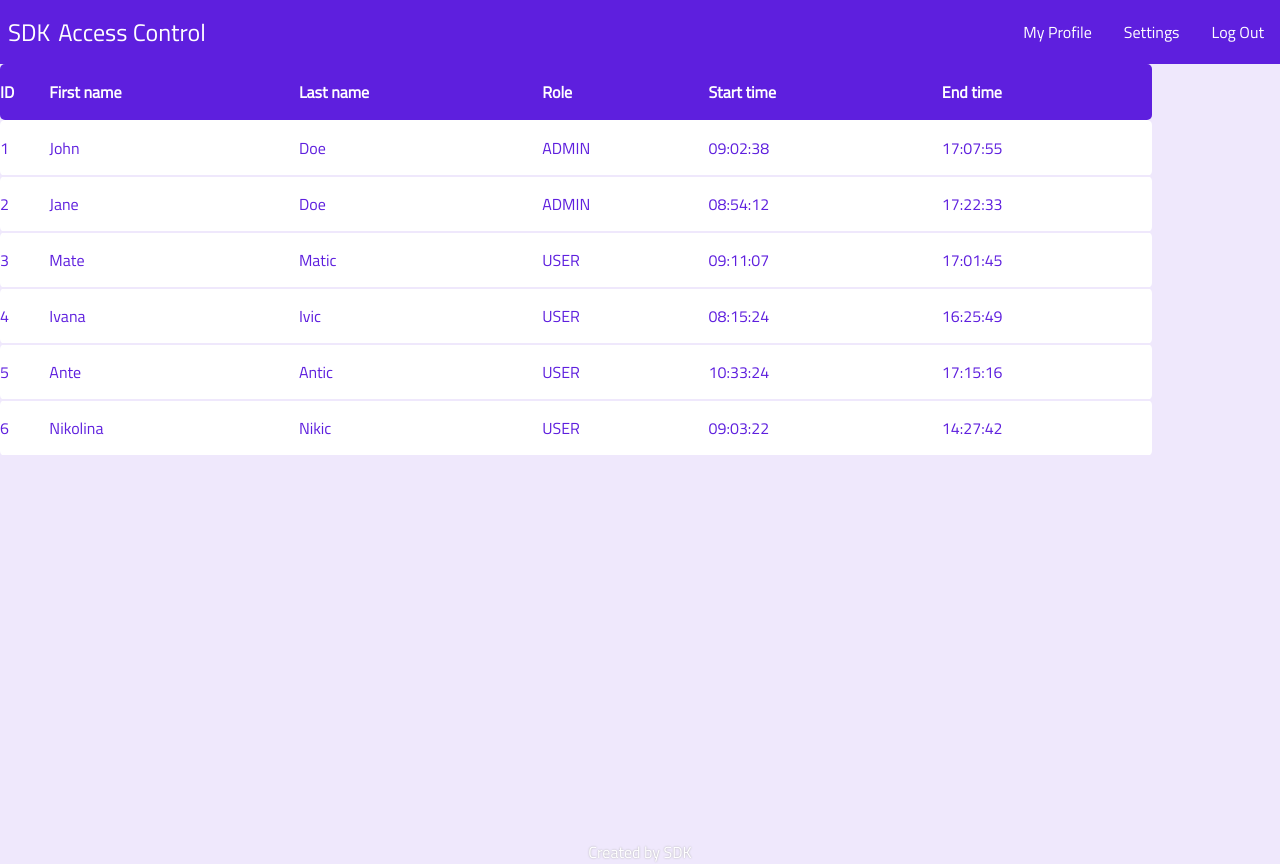
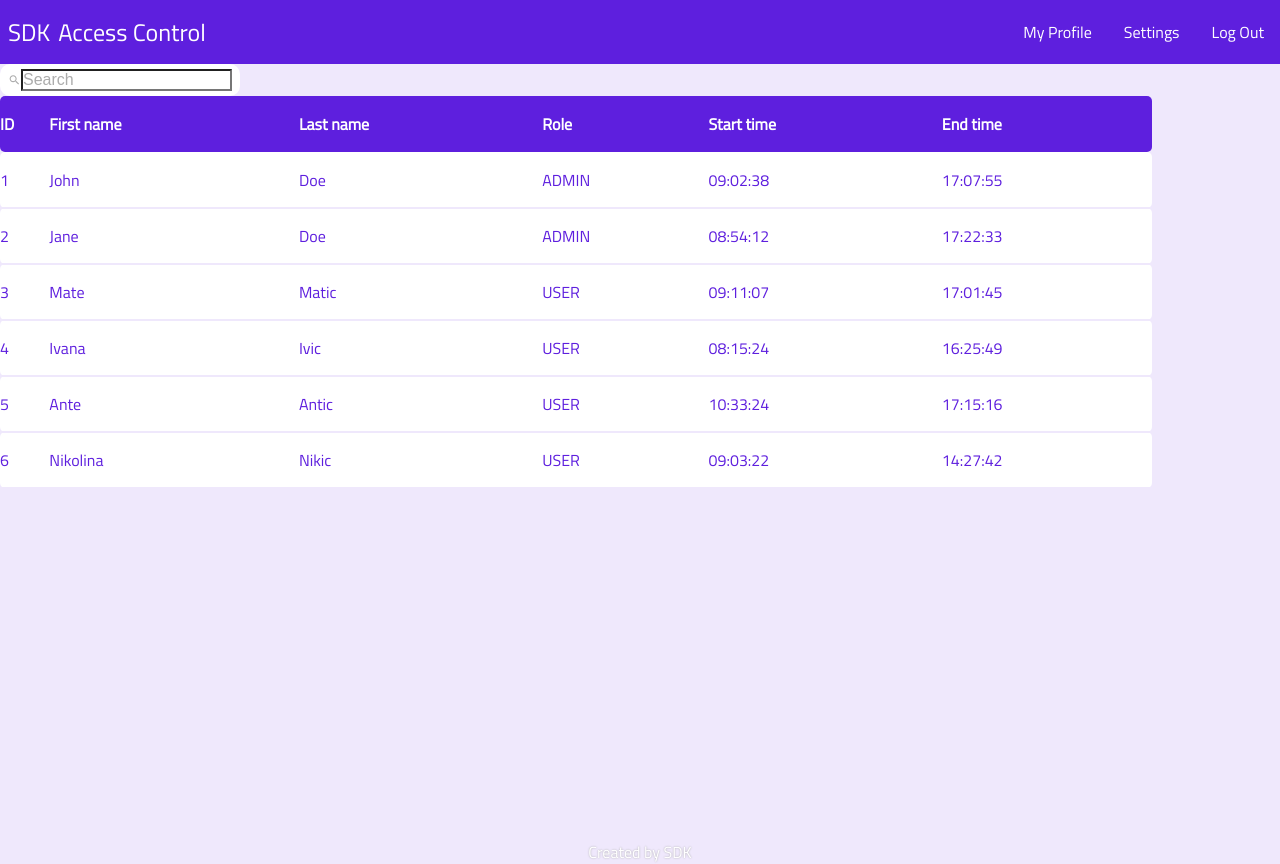
Before and after one commit to sandje00/sdk-access-control-web, a Vue app: page /dashboard in a window 1280 px wide. Built offline with nearby package versions, Linux system fonts and the light colour scheme.

Commit message:
Add search box

```diff
--- /dev/null
+++ b/src/components/common/SearchBox.vue
@@ -0,0 +1,27 @@
+<template>
+  <div class="search-box flex-h align-center">
+    <icon-search icon-name="Search" icon-color="#acacac"></icon-search>
+    <base-input v-on="$listeners" v-bind="$attrs"></base-input>
+  </div>
+</template>
+
+<script>
+import BaseInput from './BaseInput';
+import IconSearch from './icons/IconSearch';
+
+export default {
+  name: 'search-box',
+  components: { BaseInput, IconSearch }
+}
+</script>
+
+<style lang="scss" scoped>
+.search-box {
+  width: 15rem;
+  height: 2rem;
+  padding: 0.5rem;
+  background-color: var(--color-white);
+  border: none;
+  border-radius: 10px;
+}
+</style>
--- /dev/null
+++ b/src/components/common/icons/IconSearch.vue
@@ -0,0 +1,21 @@
+<template>
+  <base-icon v-bind="$props">
+    <path d="M0 0h24v24H0z" fill="none"></path>
+    <path d="M15.5 14h-.79l-.28-.27C15.41 12.59 16 11.11 16 9.5 16 5.91 13.09 3 9.5 3S3 5.91 3 9.5 5.91 16 9.5 16c1.61 0 3.09-.59 4.23-1.57l.27.28v.79l5 4.99L20.49 19l-4.99-5zm-6 0C7.01 14 5 11.99 5 9.5S7.01 5 9.5 5 14 7.01 14 9.5 11.99 14 9.5 14z"></path>
+  </base-icon>
+</template>
+
+<script>
+import BaseIcon from '../BaseIcon';
+
+export default {
+  name: 'icon-search',
+  props: {
+    iconName: { type: String, required: true },
+    width: { type: [Number, String], default: 24 },
+    height: { type: [Number, String], default: 24 },
+    iconColor: { type: String, required: true }
+  },
+  components: { BaseIcon }
+}
+</script>
--- a/src/components/dashboard/index.vue
+++ b/src/components/dashboard/index.vue
@@ -1,6 +1,11 @@
 <template>
   <app-layout logged-in>
     <div class="dashboard">
+      <search-box
+        v-model="keyword"
+        placeholder="Search"
+      >
+      </search-box>
       <dashboard-table :records="records">
       </dashboard-table>
     </div>
@@ -11,18 +16,20 @@
 import AppLayout from '../common/layout';
 import DashboardTable from './DashboardTable';
 import employeeData from '../../data/employees.json';
+import SearchBox from '../common/SearchBox';
 
 export default {
   name: 'admin-dashboard',
   data: () => ({
-    date: '2022-01-07'
+    date: '2022-01-07',
+    keyword: ''
   }),
   computed: {
     records() {
       return employeeData.find(it => it.date === this.date).records;
     }
   },
-  components: { AppLayout, DashboardTable }
+  components: { AppLayout, DashboardTable, SearchBox }
 }
 </script>
 
```
